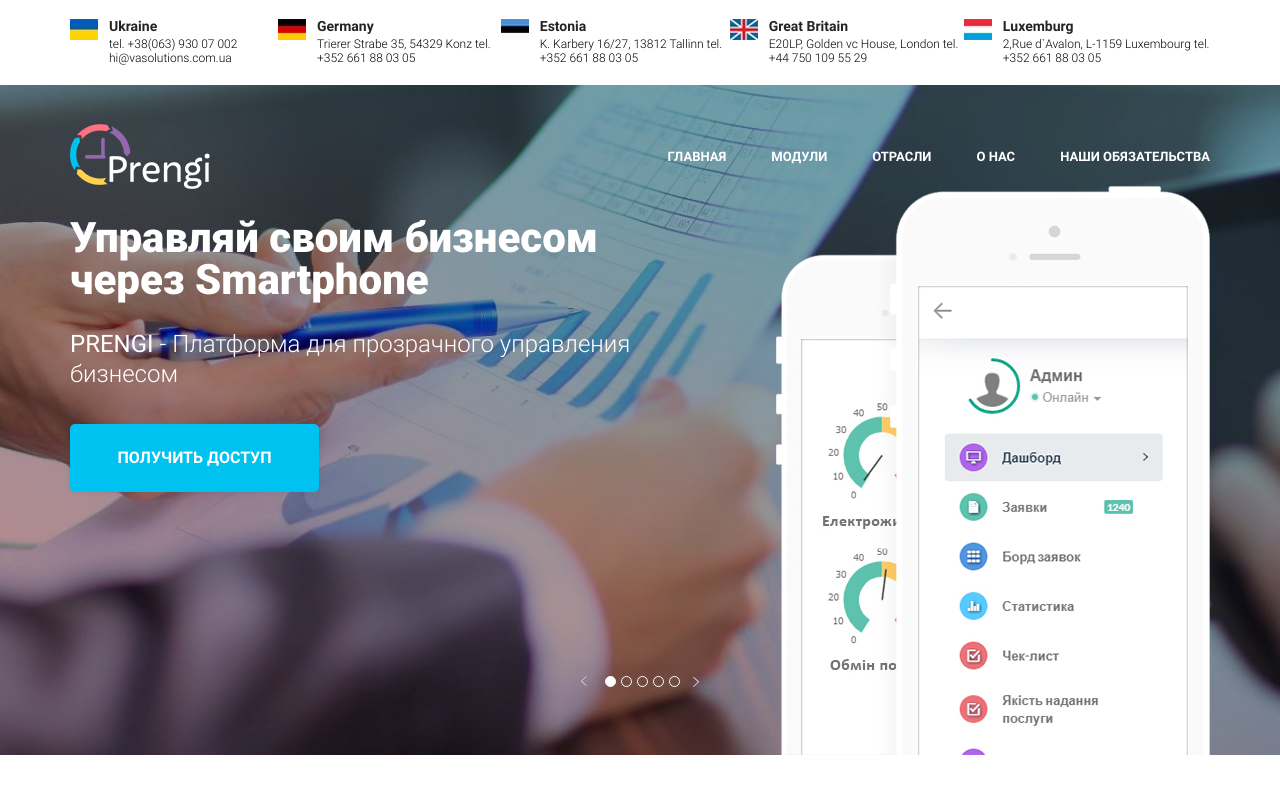
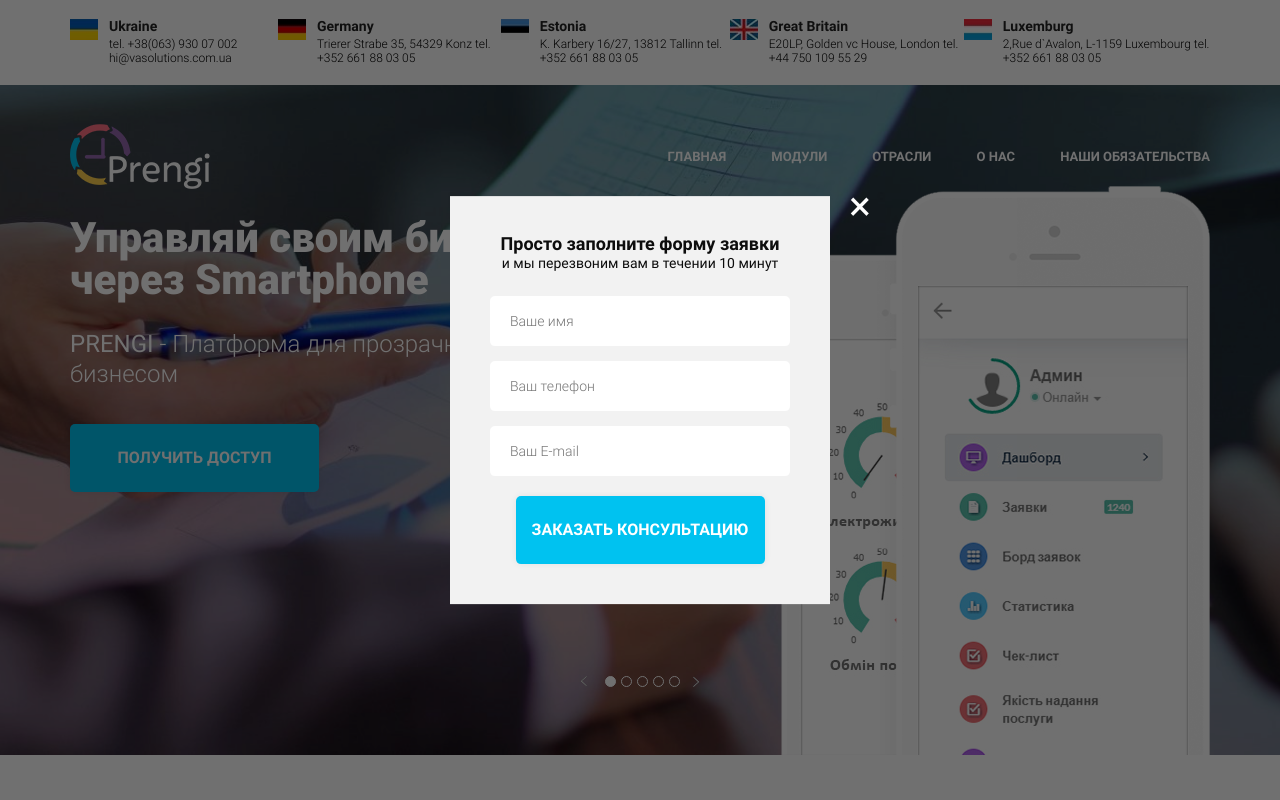
Before and after one commit to vladimirbalin/prengi, a website built with webpack: page src/index.html in a window 1280 px wide. Both pictures are taken after a click on the button "ПОЛУЧИТЬ ДОСТУП". Shown: the top 800 px of the page. Built offline with nearby package versions, Linux system fonts and the light colour scheme.

Commit message:
Add modal window functionality

```diff
--- a/src/index.html
+++ b/src/index.html
@@ -87,7 +87,7 @@
                                 <h1 class="promo__title">Управляй своим бизнесом через Smartphone</h1>
                                 <span class="promo__descr"><span class="promo-400">PRENGI</span> - Платформа для прозрачного управления
                     бизнесом</span>
-                                <button class="button">Получить доступ</button>
+                                <button data-modal="consultation" class="button">Получить доступ</button>
                             </div>
                             <img class="promo__image" src="img/phone.png" alt="">
                         </div>
@@ -97,7 +97,7 @@
                             <div class="promo__inner">
                                 <h2 class="promo__title">Slide# 2 Lorem ipsum dolor sit</h2>
                                 <span class="promo__descr">consectetur adipisicing elit. Commodi, repudiandae!</span>
-                                <button class="button">Получить доступ</button>
+                                <button data-modal="consultation" class="button">Получить доступ</button>
                             </div>
                         </div>
 
@@ -107,7 +107,7 @@
                             <div class="promo__inner">
                                 <h2 class="promo__title">Slide# 3 Lorem ipsum dolor sit</h2>
                                 <span class="promo__descr">consectetur adipisicing elit. Commodi, repudiandae!</span>
-                                <button class="button">Получить доступ</button>
+                                <button data-modal="consultation" class="button">Получить доступ</button>
                             </div>
                         </div>
 
@@ -117,7 +117,7 @@
                             <div class="promo__inner">
                                 <h2 class="promo__title">Slide# 4 Lorem ipsum dolor sit</h2>
                                 <span class="promo__descr">consectetur adipisicing elit. Commodi, repudiandae!</span>
-                                <button class="button">Получить доступ</button>
+                                <button data-modal="consultation" class="button">Получить доступ</button>
                             </div>
                         </div>
                     </div>
@@ -126,7 +126,7 @@
                             <div class="promo__inner">
                                 <h2 class="promo__title">Slide# 5 Lorem ipsum dolor sit</h2>
                                 <span class="promo__descr">consectetur adipisicing elit. Commodi, repudiandae!</span>
-                                <button class="button">Получить доступ</button>
+                                <button data-modal="consultation" class="button">Получить доступ</button>
                             </div>
                         </div>
                     </div>
@@ -343,7 +343,7 @@
             Приступить очень просто!<br>
             Нужно получить доступ и начать работу!
         </div>
-        <button class="button">связаться с нами</button>
+        <button data-modal="consultation" class="button">связаться с нами</button>
     </div>
 </section>
 <!-- === /togetaccess === -->
@@ -447,5 +447,24 @@
     </div>
 </footer>
 <!-- === /footer === -->
+
+<div class="overlay">
+    <div class="modal" id="consultation">
+        <div class="modal__close">&times;</div>
+        <div class="modal__subtitle">
+            Просто заполните форму заявки
+        </div>
+        <div class="modal__descr">
+            и мы перезвоним вам в течении 10 минут
+        </div>
+        <form class="feed-form feed-form_mt25" action="#">
+            <input name="name" required placeholder="Ваше имя" type="text">
+            <input name="phone" required placeholder="Ваш телефон">
+            <input name="email" required placeholder="Ваш E-mail" type="email">
+            <button class="button button_submit">заказать кОНСУЛЬТАЦИЮ</button>
+        </form>
+    </div>
+</div>
+
 </body>
 </html>
--- /dev/null
+++ b/src/js/modal.js
@@ -0,0 +1,43 @@
+export function modal() {
+    const buttons = document.querySelectorAll('[data-modal=consultation]');
+    const overlay = document.querySelector('.overlay');
+    const modalWindowCloseBtn = document.querySelector('.modal__close');
+
+    buttons.forEach(btn => {
+        btn.addEventListener('click', function () {
+            addClassActiveToOverlay();
+            setDocumentOverflow('hidden');
+        });
+    })
+
+    modalWindowCloseBtn.addEventListener('click', function () {
+        removeClassActiveFromOverlay();
+        setDocumentOverflow('');
+    });
+
+    document.addEventListener('keydown', function (e) {
+        if (e.code === 'Escape') {
+            removeClassActiveFromOverlay();
+            setDocumentOverflow('');
+        }
+    });
+    overlay.addEventListener('click', (event) => {
+        if (event.target && event.target === overlay) {
+            removeClassActiveFromOverlay();
+            setDocumentOverflow('');
+        }
+    });
+
+
+    function removeClassActiveFromOverlay() {
+        overlay.classList.remove('active');
+    }
+
+    function addClassActiveToOverlay() {
+        overlay.classList.add('active');
+    }
+
+    function setDocumentOverflow(value) {
+        document.body.style.overflow = value;
+    }
+}
--- a/src/js/script.js
+++ b/src/js/script.js
@@ -2,9 +2,11 @@
 import { sliderFirstPage } from './slider';
 import { tabs } from './tabs';
 import {hamburger} from "./hamburger";
+import {modal} from "./modal";
 
 window.addEventListener('DOMContentLoaded', function(){
   sliderFirstPage();
   tabs();
   hamburger();
+  modal();
 })
--- /dev/null
+++ b/src/scss/components/modal.scss
@@ -0,0 +1,79 @@
+.overlay {
+  position: fixed;
+  width: 100%;
+  height: 100%;
+  background-color: rgba(0, 0, 0, .56);
+  top: 0;
+  display: none;
+  z-index: 2;
+}
+
+.modal {
+  position: absolute;
+  top: 50%;
+  left: 50%;
+  transform: translate(-50%, -50%);
+  width: 380px;
+  min-height: 400px;
+  background-color: #f2f2f2;
+  text-align: center;
+  padding: 38px 40px 40px 40px;
+
+
+  &__subtitle {
+    color: #0d0d0d;
+    font-size: 18px;
+    font-weight: 700;
+  }
+
+  &__descr {
+    color: #0d0d0d;
+    font-size: 14px;
+    font-weight: 500;
+  }
+
+  &__close {
+    position: absolute;
+    top: 0;
+    right: -41px;
+    font-size: 41px;
+    color: #fefefe;
+    line-height: 20px;
+    cursor: pointer;
+  }
+}
+
+.feed-form {
+  margin-top: 36px;
+  display: flex;
+  flex-direction: column;
+  width: 300px;
+
+  input {
+    height: 50px;
+    border-radius: 5px;
+    background-color: #ffffff;
+    margin-bottom: 15px;
+    border: none;
+    padding: 0 20px;
+    color: #4b4b4b;
+    font-size: 14px;
+    font-weight: 300;
+
+    &:nth-child(3) {
+      margin-bottom: 20px;
+    }
+  }
+
+  &_mt25 {
+    margin-top: 25px;
+  }
+
+  button {
+    margin: 0 auto;
+  }
+}
+
+.active{
+  display: block;
+}
--- a/src/scss/main.scss
+++ b/src/scss/main.scss
@@ -35,6 +35,8 @@
 @import "components/storage";
 @import "components/getaccess";
 @import "components/footer";
+@import "components/modal";
+
 
 @media(max-width: $screen-lg) {
   .section-outer {
```
